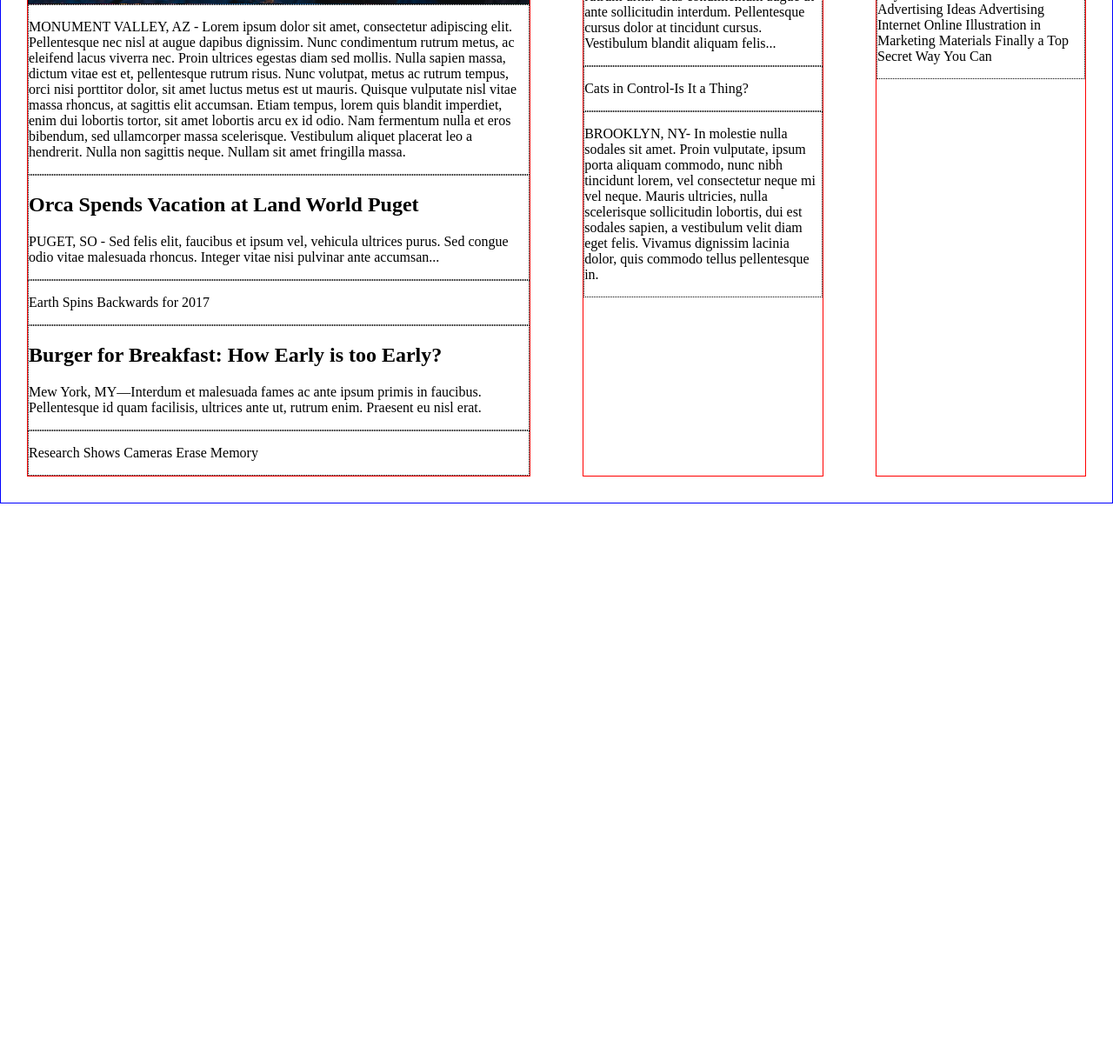
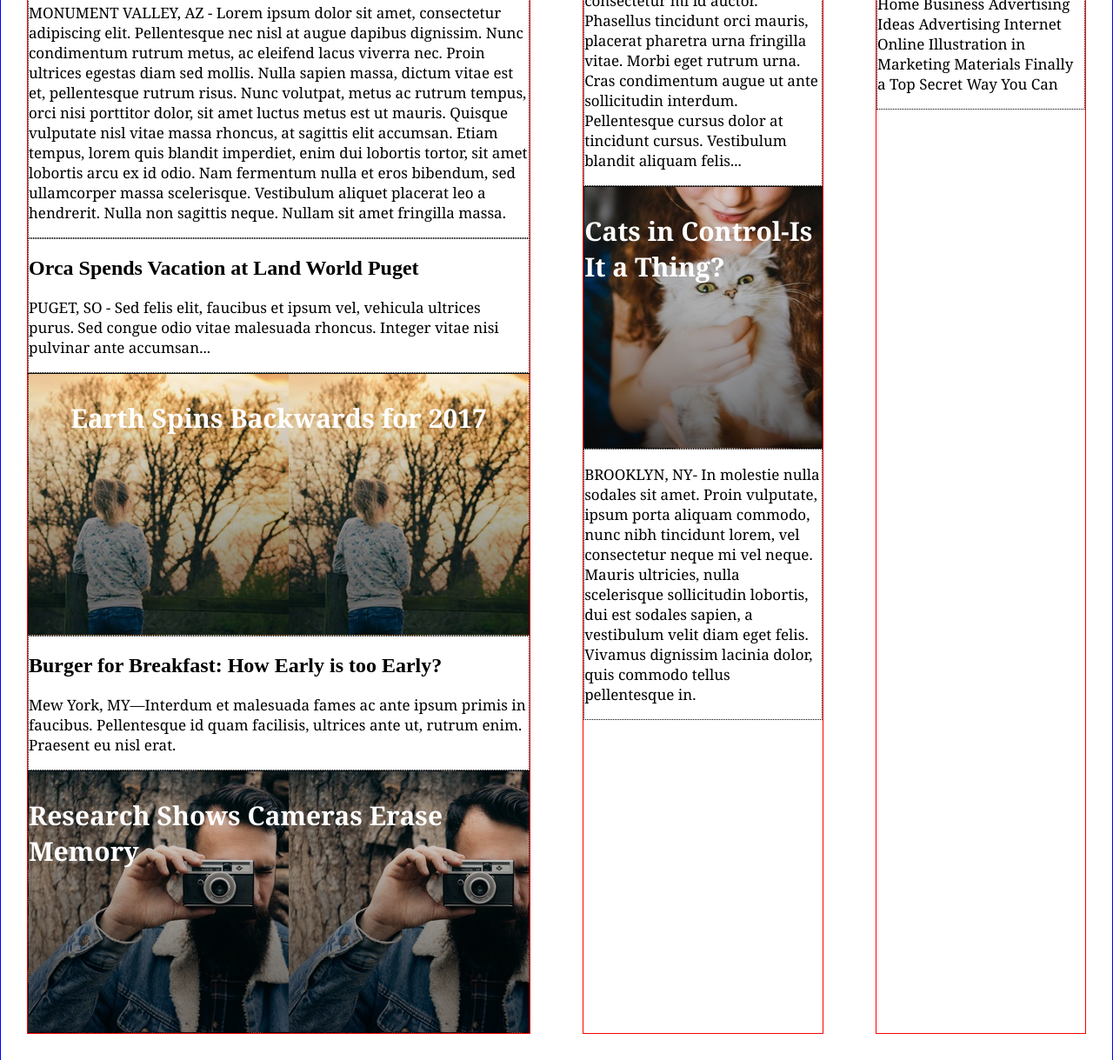
Before and after one commit to EnriqueCh/mytimes, a plain HTML site: page index.html in a window 1280 px wide. Shown: the part 449-1668 px from the top of the page at 87% size. Before the commit the page ends 1028 px from the top, so only its background shows below. Drawn offline with Linux system fonts and the light colour scheme.

Commit message:
punto 4 realizado

```diff
--- a/index.html
+++ b/index.html
@@ -26,36 +26,51 @@
           <div class="news1">
             <h2>Mother of Three Buys Tuna Steak at Phish Concert. Leaves, "Feeling Funny."</h2>
           </div>
-          <div class="news2"><p>MONUMENT VALLEY, AZ - Lorem ipsum dolor sit amet, consectetur adipiscing elit. Pellentesque nec nisl at augue dapibus dignissim. Nunc condimentum rutrum metus, ac eleifend lacus viverra nec. Proin ultrices egestas diam sed mollis. Nulla sapien massa, dictum vitae est et, pellentesque rutrum risus. Nunc volutpat, metus ac rutrum tempus, orci nisi porttitor dolor, sit amet luctus metus est ut mauris. Quisque vulputate nisl vitae massa rhoncus, at sagittis elit accumsan. Etiam tempus, lorem quis blandit imperdiet, enim dui lobortis tortor, sit amet lobortis arcu ex id odio. Nam fermentum nulla et eros bibendum, sed ullamcorper massa scelerisque. Vestibulum aliquet placerat leo a hendrerit. Nulla non sagittis neque. Nullam sit amet fringilla massa.</p>
+
+          <div class="news2">
+            <p>MONUMENT VALLEY, AZ - Lorem ipsum dolor sit amet, consectetur adipiscing elit. Pellentesque nec nisl at augue dapibus dignissim. Nunc condimentum rutrum metus, ac eleifend lacus viverra nec. Proin ultrices egestas diam sed mollis. Nulla sapien massa, dictum vitae est et, pellentesque rutrum risus. Nunc volutpat, metus ac rutrum tempus, orci nisi porttitor dolor, sit amet luctus metus est ut mauris. Quisque vulputate nisl vitae massa rhoncus, at sagittis elit accumsan. Etiam tempus, lorem quis blandit imperdiet, enim dui lobortis tortor, sit amet lobortis arcu ex id odio. Nam fermentum nulla et eros bibendum, sed ullamcorper massa scelerisque. Vestibulum aliquet placerat leo a hendrerit. Nulla non sagittis neque. Nullam sit amet fringilla massa.</p>
           </div>
-          <div class="news3"><h2>Orca Spends Vacation at Land World Puget</h2>
-          <p>PUGET, SO - Sed felis elit, faucibus et ipsum vel, vehicula ultrices purus. Sed congue odio vitae malesuada rhoncus. Integer vitae nisi pulvinar ante accumsan...</p>
+
+          <div class="news3">
+            <h2>Orca Spends Vacation at Land World Puget</h2>
+            <p>PUGET, SO - Sed felis elit, faucibus et ipsum vel, vehicula ultrices purus. Sed congue odio vitae malesuada rhoncus. Integer vitae nisi pulvinar ante accumsan...</p>
           </div>
-          <div class="news4"><p>Earth Spins Backwards for 2017</p>
+
+          <div class="news4">
+            <p>Earth Spins Backwards for 2017</p>
           </div>
-          <div class="news5"><h2>Burger for Breakfast: How Early is too Early?</h2>
+
+          <div class="news5">
+            <h2>Burger for Breakfast: How Early is too Early?</h2>
           <p>Mew York, MY—Interdum et malesuada fames ac ante ipsum primis in faucibus. Pellentesque id quam facilisis, ultrices ante ut, rutrum enim. Praesent eu nisl erat.</p>
           </div>
-          <div class="news6"><p>Research Shows Cameras Erase Memory</p>
+
+          <div class="news6">
+            <p>Research Shows Cameras Erase Memory</p>
           </div>
         </div>
+
         <div class="medium">
-          <div class="news6">
+          <div class="news7">
             <h2>FBI Finds Action Star Guilty of False Advertising</h2>
             <p>WASHINGTON DC- Donec luctus sem augue, rutrum posuere orci aliquam sed. Nam vitae aliquam lectus. Sed tempor tortor est, nec sagittis eros tincidunt sed. Morbi venenatis condimentum sem, vitae sollicitudin turpis pulvinar eget. Morbi pellentesque consectetur mi id auctor. Phasellus tincidunt orci mauris, placerat pharetra urna fringilla vitae. Morbi eget rutrum urna. Cras condimentum augue ut ante sollicitudin interdum. Pellentesque cursus dolor at tincidunt cursus. Vestibulum blandit aliquam felis...</p>
           </div>
-          <div class="news7">
+
+          <div class="news8">
             <p>Cats in Control-Is It a Thing?</p>
           </div>
-          <div class="news8">
+
+          <div class="news9">
             <p>BROOKLYN, NY- In molestie nulla sodales sit amet. Proin vulputate, ipsum porta aliquam commodo, nunc nibh tincidunt lorem, vel consectetur neque mi vel neque. Mauris ultricies, nulla scelerisque sollicitudin lobortis, dui est sodales sapien, a vestibulum velit diam eget felis. Vivamus dignissim lacinia dolor, quis commodo tellus pellentesque in.</p>
           </div>
         </div>
+
         <div class="small">
-          <div class="news9">
+          <div class="news10">
             <img src="resources/image/img-news-bite.PNG">
           </div>
-          <div class="news10">
+
+          <div class="news11">
             <p>NEWS BITES
             Cat Emoji Goes Viral Buy Youtube Views Home Business Advertising Ideas Advertising Internet Online Illustration in Marketing Materials Finally a Top Secret Way You Can</p>
         </div>
--- a/resources/css/style.css
+++ b/resources/css/style.css
@@ -56,7 +56,7 @@ h3{
 
 .column {
   position: relative;
-  top: 120px;
+  top: 100px;
   display: flex;
   flex-direction: row;
   border: 1px solid blue;
@@ -112,3 +112,47 @@ h3{
   font-size: 40px;
   color: white;
 }
+
+.news4 {
+  flex-basis: 300px;
+  background-image: url('../image/img-story-2.png');
+}
+
+p {
+font-family: Georgia;
+font-size: 17px;
+color: black;
+}
+
+.news4 p{
+  display: flex;
+  font-family: Georgia;
+  font-weight: bold;
+  font-size: 30px;
+  color: white;
+  justify-content: center;
+}
+
+.news6 {
+  flex-basis: 300px;
+  background-image: url('../image/img-story-3.png');
+}
+
+.news6 p{
+  font-family: Georgia;
+  font-weight: bold;
+  font-size: 30px;
+  color: white;
+}
+
+.news8{
+  background-image: url('../image/img-story-1.png');
+  flex-basis: 300px;
+}
+
+.news8 p{
+  font-family: Georgia;
+  font-weight: bold;
+  font-size: 30px;
+  color: white;
+}
```
